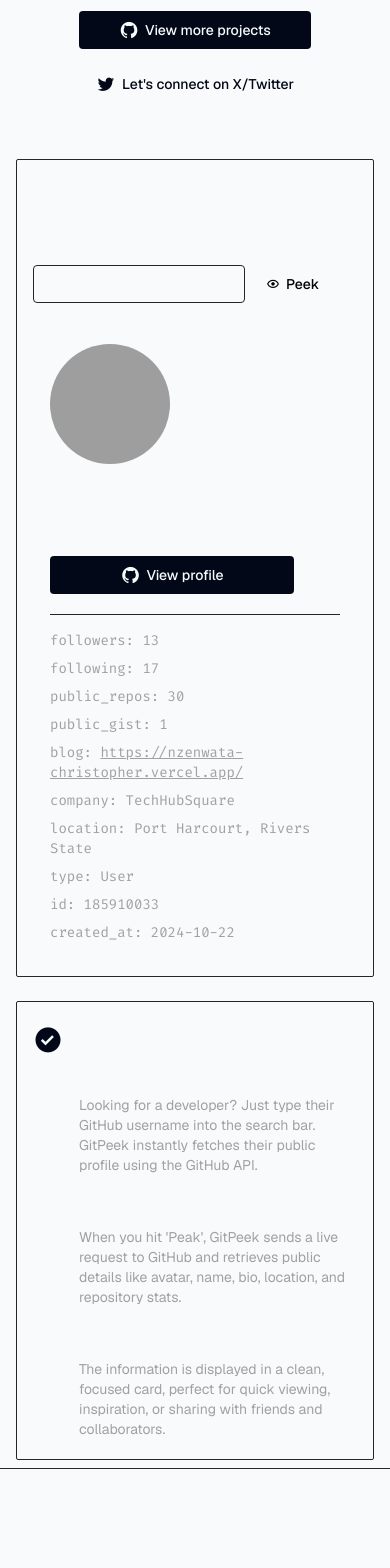
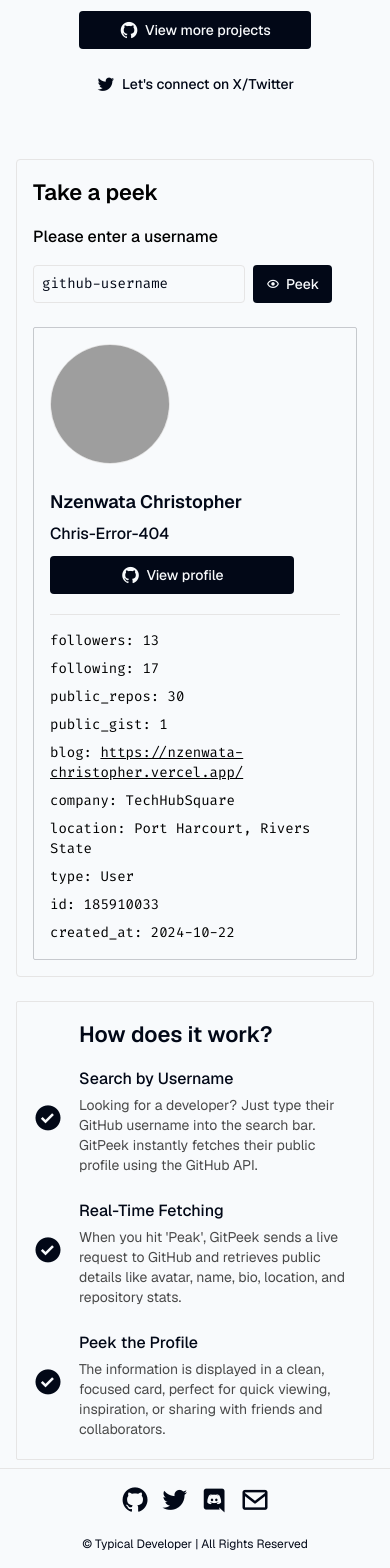
Before and after one commit to Chris-Error-404/GitPeek, a React (Vite) app in the folder GitPeek-App/: page / in a window 390 px wide. Shown: the part 353-1921 px from the top of the page. Built offline with nearby package versions, Linux system fonts and the light colour scheme; grey boxes are pictures that could not be loaded.

Commit message:
light and dark mode

```diff
--- a/GitPeek-App/index.html
+++ b/GitPeek-App/index.html
@@ -15,7 +15,7 @@
     <meta name="viewport" content="width=device-width, initial-scale=1.0" />
     <title>GitPeek</title>
   </head>
-  <body class="bg-[var(--foreground)]">
+  <body class="bg-[var(--foreground)] dark:bg:[var(--background)]">
     <div id="root"></div>
     <script type="module" src="/src/main.jsx"></script>
   </body>
--- a/GitPeek-App/src/App.jsx
+++ b/GitPeek-App/src/App.jsx
@@ -1,18 +1,16 @@
-/* AOS Llibrary */
-import { useEffect } from 'react';
+/* AOS Library */
+import { useEffect, useState } from 'react';
 import AOS from 'aos';
 import 'aos/dist/aos.css';
 
-
-
 /* components */
-import Navbar from "./Navbar.jsx"
-import Hero from "./Hero.jsx"
-import Container from "./Container.jsx"
+import Navbar from "./Navbar.jsx";
+import Hero from "./Hero.jsx";
+import Container from "./Container.jsx";
 import Footer from './Footer.jsx';
 
 function App() {
-
+  const [isDark, setIsDark] = useState(false);
 
   /* AOS library */
   useEffect(() => {
@@ -22,14 +20,34 @@ function App() {
     });
   }, []);
 
+  // ✅ Set theme on initial load
+  useEffect(() => {
+    const userTheme = localStorage.getItem('theme');
+    const systemPrefersDark = window.matchMedia('(prefers-color-scheme: dark)').matches;
+
+    const dark = userTheme === 'dark' || (!userTheme && systemPrefersDark);
+    document.documentElement.classList.toggle('dark', dark);
+    setIsDark(dark);
+  }, []);
+
+  // ✅ Function to toggle theme
+  const toggleDarkMode = () => {
+    const newDark = !isDark;
+    document.documentElement.classList.toggle('dark', newDark);
+    localStorage.setItem('theme', newDark ? 'dark' : 'light');
+    setIsDark(newDark);
+  };
+
   return (
     <>
-    <Navbar />
-    <Hero />
-    <Container />
-    <Footer />
+    <main className="bg-[var(--foreground)] dark:bg-[var(--background)]">
+      <Navbar onToggleDark={toggleDarkMode} isDark={isDark} />
+      <Hero />
+      <Container />
+      <Footer />
+    </main>
     </>
-  )
+  );
 }
 
-export default App
+export default App;
--- a/GitPeek-App/src/Footer.jsx
+++ b/GitPeek-App/src/Footer.jsx
@@ -1,9 +1,9 @@
 function Footer(){
     return(
         <>
-            <footer className="mt-2 px-4 py-4 flex flex-col-reverse lg:flex-row items-center justify-between  border-t border-t-[var(--tag)] lg:gap-0 gap-4">
-                <p className="font-meduim text-[var(--foreground)] text-center text-xs">&copy; <a href="https://github.com/Chris-Error-404/GitPeek?tab=GPL-3.0-1-ov-file">Typical Developer</a>  | All Rights Reserved</p>
-                <ul className="text-[var(--foreground)] flex items-center gap-2.5">
+            <footer className="mt-2 px-4 py-4 flex flex-col-reverse lg:flex-row items-center justify-between  border-t border-t-[var(--lighter-tag)] dark:border-t-[var(--tag)] lg:gap-0 gap-4">
+                <p className="font-meduim text-[var(--background)] dark:text-[var(--foreground)] text-center text-xs">&copy; <a href="https://github.com/Chris-Error-404/GitPeek?tab=GPL-3.0-1-ov-file">Typical Developer</a>  | All Rights Reserved</p>
+                <ul className="text-[var(--background)] dark:text-[var(--foreground)] flex items-center gap-2.5">
                     <li><a href="https://github.com/Chris-Error-404" target="_blank" rel="noopener" className="cursor-pointer"><i className="bx bxl-github text-3xl lg:text-xl"></i></a></li>
                     <li><a href="https://x.com/Chris_Error_404" target="_blank" rel="noopener" className="cursor-pointer"><i className="bx bxl-twitter text-3xl lg:text-xl"></i></a></li>
                     <li><a href="https://discord.gg/AJUzJ5dq" target="_blank" rel="noopener" className="cursor-pointer"><i className="bx bxl-discord text-3xl lg:text-xl"></i></a></li>
--- a/GitPeek-App/src/HowItWorks.jsx
+++ b/GitPeek-App/src/HowItWorks.jsx
@@ -3,18 +3,18 @@ import BulletPointCard from "./components/BulletPointCard.jsx";
 function HowItWorks(){
     return(
         <>
-        <div className="border border-[var(--tag)] rounded-xs py-4 pb-5 px-4 h-fit">
+        <div className="border border-[var(--lighter-tag)] dark:border-[var(--tag)] rounded-xs py-4 pb-5 px-4 h-fit">
 
             {/* HOW IT WORKS HEADER */}
             <div className="flex justify-start items-center gap-4 lg:max-w-[80%] min-w-[78%">
 
                 {/* icon */}
                 <div>
-                    <i className="bx bxs-check-circle text-[var(--background)] text-3xl"></i>
+                    <i className="bx bxs-check-circle text-[var(--foreground)] dark:text-[var(--background)] text-3xl mb-4"></i>
                 </div>
 
                 <div>
-                    <h2 className="mb-4 text-[var(--foreground)] text-[min(10vw,22px)] font-semibold text-left">
+                    <h2 className="mb-4 text-[var(--background)] dark:text-[var(--foreground)] text-[min(10vw,22px)] font-semibold text-left">
                         How does it work?
                     </h2>
                 </div>
--- a/GitPeek-App/src/Navbar.jsx
+++ b/GitPeek-App/src/Navbar.jsx
@@ -1,4 +1,4 @@
-function Navbar(){
+function Navbar({ onToggleDark, isDark }){
     return(
         <>
         <nav className="backdrop-blur-lg bg-[var(--forekground)]/30 dark:bg-[var(--background)]/30 sticky top-0 z-10">
@@ -7,7 +7,7 @@ function Navbar(){
 
                 <div>
                     {/* theme button */}
-                    <i className="bx bx-sun text-[var(--background)] dark:text-[var(--foreground)] text-xl cursor-pointer"></i>
+                    <i className={`bx ${isDark ? 'bx-moon' : 'bx-sun'} text-[var(--background)] dark:text-[var(--foreground)] text-xl cursor-pointer`} onClick={onToggleDark}></i>
                 </div>
             </div>
 
--- a/GitPeek-App/src/Peek.jsx
+++ b/GitPeek-App/src/Peek.jsx
@@ -5,13 +5,13 @@ import InputTag from "./components/InputTag.jsx";
 function Peek(){
     return(
         <>
-            <div className="border border-[var(--tag)] rounded-xs py-4 px-4">
+            <div className="border border-[var(--lighter-tag)] dark:border-[var(--tag)] rounded-sm py-4 px-4">
 
                 {/* TAKE A PEEK*/}
                 <div className="flex justify-start items-center lg:max-w-[80%] min-w-[78%]">
 
                     <div>
-                        <h2 className="mb-4 text-[var(--foreground)] text-[min(10vw,22px)] font-semibold text-left">
+                        <h2 className="mb-4 text-[var(--backgournd)] dark:text-[var(--foreground)] text-[min(10vw,22px)] font-semibold text-left">
                             Take a peek
                         </h2>
                     </div>
@@ -25,7 +25,7 @@ function Peek(){
 
 
                         <div className="">
-                            <h2 className="mb-4 text-base font-medium text-[var(--foreground)] flex items-start justify-start gap-1.5"> Please enter a username</h2>
+                            <h2 className="mb-4 text-base font-medium text-[var(--backgournd)] dark:text-[var(--foreground)] flex items-start justify-start gap-1.5"> Please enter a username</h2>
 
                             <form action="" className="flex items-center justify-start gap-2 pr-4">
                                 <InputTag placeholderText="github-username" />
--- a/GitPeek-App/src/components/BulletPointCard.jsx
+++ b/GitPeek-App/src/components/BulletPointCard.jsx
@@ -5,12 +5,12 @@ function BulletPointCard(props){
 
                 {/* icon */}
                 <div>
-                    <i className="bx bxs-check-circle text-[var(--foreground)] text-[min(14vw,30px)]"></i>
+                    <i className="bx bxs-check-circle text-[var(--background)] dark:text-[var(--foreground)] text-[min(14vw,30px)]"></i>
                 </div>
 
                 <div className="">
-                    <h2 className="mb-1 text-base font-medium text-[var(--foreground)] flex items-start justify-start gap-1.5">{props.header}</h2>
-                    <p className="text-[var(--dark-gray)] text-sm">{props.paragraph}</p>
+                    <h2 className="mb-1 text-base font-medium text-[var(--background)] dark:text-[var(--foreground)] flex items-start justify-start gap-1.5">{props.header}</h2>
+                    <p className="text-[var(--darker-gray)] dark:text-[var(--dark-gray)] text-sm">{props.paragraph}</p>
                 </div>
             </div>
         </>
--- a/GitPeek-App/src/components/InputTag.jsx
+++ b/GitPeek-App/src/components/InputTag.jsx
@@ -1,7 +1,7 @@
 function InputTag(props){
     return(
         <>
-        <input type="text" className="border border-[var(--tag)] px-2 py-2 rounded-sm text-sm" placeholder={props.placeholderText} required />
+        <input type="text" className="border border-[var(--lighter-tag)] dark:border-[var(--tag)] px-2 py-2 rounded-sm text-sm placeholder:text-[var(--background)] dark:placeholder:text-[var(--foreground)]" placeholder={props.placeholderText} required />
         </>
     );
 };
--- a/GitPeek-App/src/components/MoreProjectsButton.jsx
+++ b/GitPeek-App/src/components/MoreProjectsButton.jsx
@@ -1,7 +1,7 @@
 function MoreProjectsButton(props){
     return(
         <>
-         <a href={props.buttonLink} className="px-4 py-2 text-[var(--foreground)] darK:text-[var(--background)] bg-[var(--background)] dark:bg-[var(--foreground)] border border-transparent text-sm font-medium flex items-center justify-center gap-1.5 lg:w-fit w-[100%] rounded-sm transition-all duration-200 hover:bg-transparent hover:border-[var(--lighter-border)] dark:hover:border-[var(--border)] hover:text-[var(--background)] dark:hover:text-[var(--foreground)] cursor-pointer">
+         <a href={props.buttonLink} className="px-4 py-2 text-[var(--foreground)] dark:text-[var(--background)] bg-[var(--background)] dark:bg-[var(--foreground)] border border-transparent text-sm font-medium flex items-center justify-center gap-1.5 lg:w-fit w-[100%] rounded-sm transition-all duration-200 hover:bg-transparent hover:border-[var(--lighter-border)] dark:hover:border-[var(--border)] hover:text-[var(--background)] dark:hover:text-[var(--foreground)] cursor-pointer">
           <i className="bx bxl-github text-xl"></i>
           {props.buttonText}</a>
         </>
--- a/GitPeek-App/src/components/PeekCard.jsx
+++ b/GitPeek-App/src/components/PeekCard.jsx
@@ -22,18 +22,18 @@ const user = {
 function PeekCard(){
     return(
         <>
-        <div className="border border-[var(--foreground)]/30 rounded-xs py-4 px-4">
+        <div className="border border-[var(--background)]/20 drak:border-[var(--foreground)]/30 rounded-xs py-4 px-4">
 
             {/* Card top | main */}
-            <div className="flex flex-col lg:flex-row items-start justify-start gap-6 border-b border-[var(--tag)] pb-5">
+            <div className="flex flex-col lg:flex-row items-start justify-start gap-6 border-b border-[var(--lighter-tag)] drak:border-[var(--tag)] pb-5">
 
-                <img src={user.avatar} alt="" className="rounded-full w-[120px] h-[120px]" />
+                <img src={user.avatar} alt="" className="rounded-full w-[120px] h-[120px] border border-[var(--lighter-tag)]" />
 
                 <div className="flex flex-col items-start justify-start gap-1.5 w-full">
-                    <h3 className="font-semibold text-lg text-[var(--foreground)]">
+                    <h3 className="font-semibold text-lg text-[var(--background)] dark:text-[var(--foreground)]">
                         {user.name}
                     </h3>
-                    <h4 className="font-medium text-base text-[var(--foreground)]">
+                    <h4 className="font-medium text-base text-[var(--background)] dark:text-[var(--foreground)]">
                         {user.username}
                     </h4>
 
@@ -45,7 +45,7 @@ function PeekCard(){
             </div>
 
             {/* Card bottom | Extra */}
-            <ul className="more text-[var(--dark-gray)] pt-4 text-sm flex flex-col gap-2">
+            <ul className="more text-[var(--darker-gary)] dark:text-[var(--dark-gray)] pt-4 text-sm flex flex-col gap-2">
                 <li>followers: {user.followers}</li>
                 <li>following: {user.following}</li>
                 <li>public_repos: {user.public_repos}</li>
--- a/GitPeek-App/src/components/SolidButton.jsx
+++ b/GitPeek-App/src/components/SolidButton.jsx
@@ -1,7 +1,7 @@
 function SolidButton(props){
     return(
         <>
-        <button className="px-3 py-2 bg-[var(--foreground)] border border-transparent text-sm font-medium flex items-center justify-center gap-1.5 lg:w-fit rounded-sm transition-all duration-200 hover:bg-transparent hover:border-[var(--border)] hover:text-[var(--foreground)] cursor-pointer"><i className='bx bx-show'></i>{props.buttonText}</button>
+        <button className="px-3 py-2 text-[var(--foreground)] dark:text-[var(--background)] bg-[var(--background)] dark:bg-[var(--foreground)] border border-transparent text-sm font-medium flex items-center justify-center gap-1.5 lg:w-fit rounded-sm transition-all duration-200 hover:bg-[var(--foreground)] dark:hover:bg-transparent  hover:border-[var(--lighter-border)] dark:hover:border-[var(--border)] hover:text-[var(--background)] dark:hover:text-[var(--foreground)] cursor-pointer"><i className='bx bx-show'></i>{props.buttonText}</button>
         </>
     );
 }
--- a/GitPeek-App/src/index.css
+++ b/GitPeek-App/src/index.css
@@ -21,7 +21,7 @@
   --darker-gray: #4a4a4a; /* for light mode */
 
   --tag: #262626;
-  --lighter-tag: #f8fafc; /* for light mode */
+  --lighter-tag: #e6e5e5; /* for light mode */
 
   /* shadcn | dark */
   --background: hsl(222.2, 84%, 4.9%); /*  Main app/page background */
@@ -76,7 +76,6 @@ input{
 
 input::placeholder{
   font-family: "Fira Code", monospace;
-  color: var(--foreground);
 }
 
 .typicalDeveloper{
```
